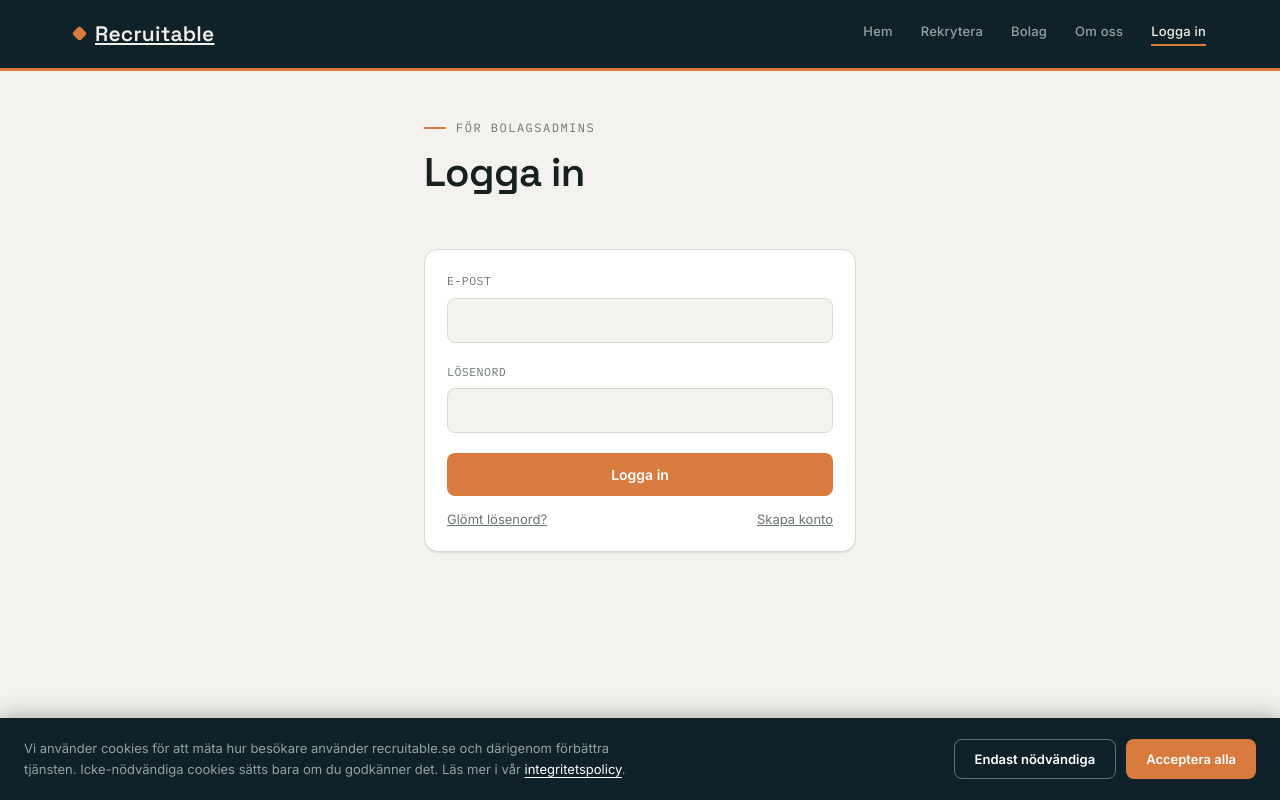
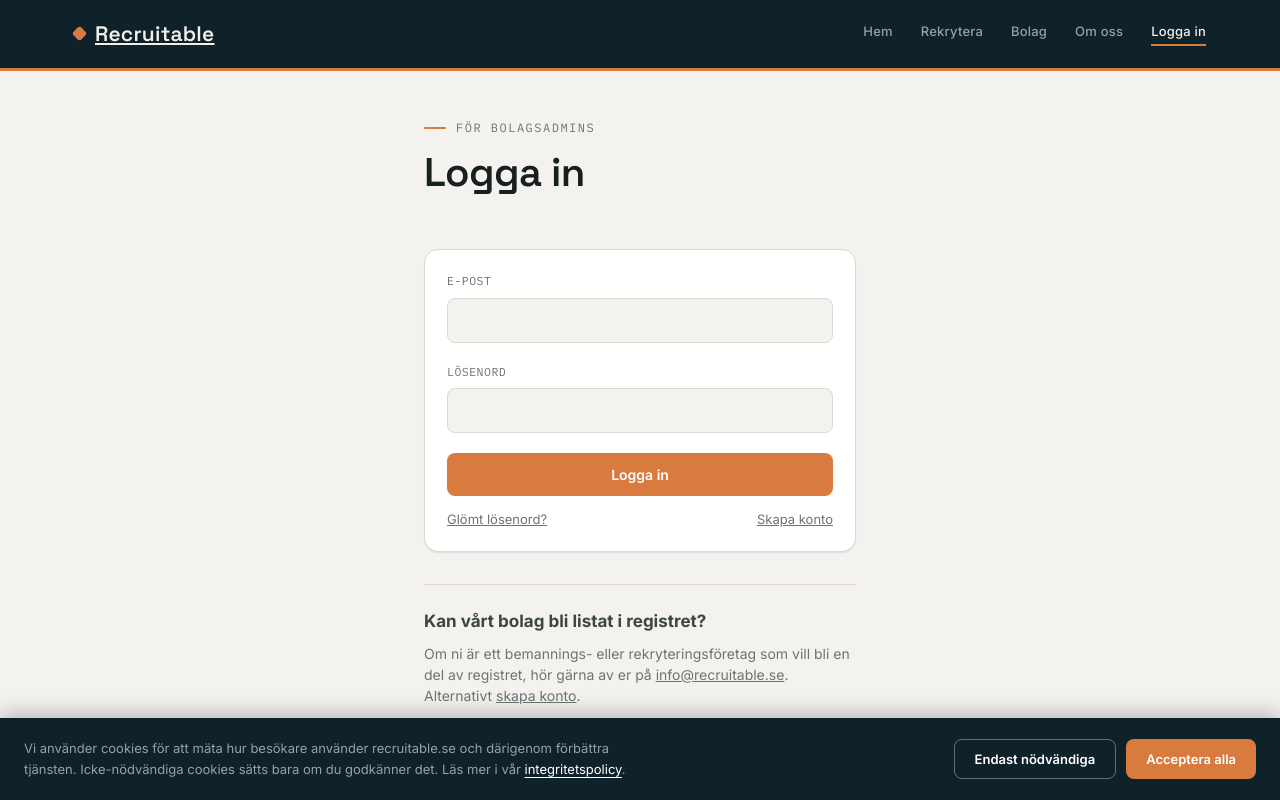
Before and after one commit to josefgnegussie-design/recruitable, a Next.js app: page /logga-in in a window 1280 px wide. Built offline with nearby package versions, Linux system fonts and the light colour scheme.

Commit message:
Lägg till kort FAQ på inloggningssidan om att gå med i registret
Kort stycke som hänvisar bolag som vill bli listade till
info@recruitable.se eller att skapa konto direkt.

```diff
--- a/app/logga-in/page.js
+++ b/app/logga-in/page.js
@@ -1,3 +1,4 @@
+import Link from "next/link";
 import LoginForm from "@/components/admin/LoginForm";
 
 export default function LoggaInPage() {
@@ -11,6 +12,14 @@
       </section>
       <div style={{ maxWidth: 480, margin: "0 auto", padding: "0 24px 60px" }}>
         <LoginForm />
+        <div style={{ marginTop: 32, paddingTop: 24, borderTop: "1px solid var(--color-hairline)" }}>
+          <h2 style={{ fontSize: 17, margin: "0 0 8px" }}>Kan vårt bolag bli listat i registret?</h2>
+          <p style={{ fontSize: 14, color: "var(--color-muted)", margin: 0 }}>
+            Om ni är ett bemannings- eller rekryteringsföretag som vill bli en del av registret, hör gärna av er
+            på <a href="mailto:info@recruitable.se">info@recruitable.se</a>. Alternativt{" "}
+            <Link href="/for-bolag/registrera">skapa konto</Link>.
+          </p>
+        </div>
       </div>
     </div>
   );
```
